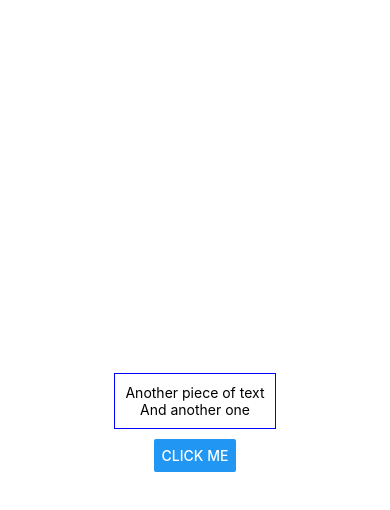
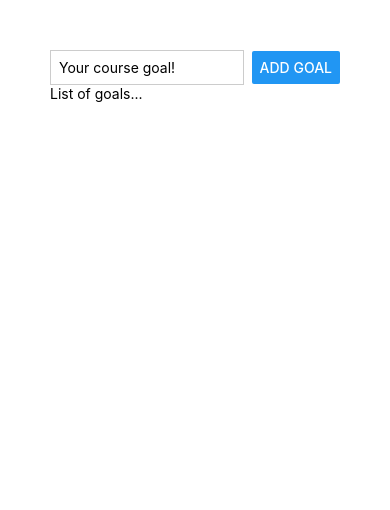
Before and after one commit to ErxrilOwl/RNCourse, a React Native app: screen / in a window 390 px wide. Shown: the top 510 px of the page. Built offline with nearby package versions, Linux system fonts and the light colour scheme.

Commit message:
feat: basic flexbox

```diff
--- a/App.js
+++ b/App.js
@@ -1,29 +1,34 @@
-import { StyleSheet, Text, View, Button } from 'react-native';
+import { StyleSheet, Text, View, TextInput, Button } from 'react-native';
 
 export default function App() {
   return (
-    <View style={styles.container}>
-      <View style={styles.section}>
-        <Text>Another piece of text</Text>
-        <Text>And another one</Text>
+    <View style={styles.appContainer}>
+      <View style={styles.inputContainer}>
+        <TextInput style={styles.textInput} placeholder='Your course goal!' />
+        <Button title='Add Goal' />
       </View>
-      <Button title="Click me" onPress={() => alert('Button clicked!')} />
+      <View>
+        <Text>List of goals...</Text>
+      </View>
     </View>
   );
 }
 
 const styles = StyleSheet.create({
-  container: {
+  appContainer: {
     flex: 1,
-    backgroundColor: '#fff',
-    alignItems: 'center',
-    justifyContent: 'center',
+    padding: 50,
   },
-  section: {
-    marginBottom: 10,
-    alignItems: 'center',
+  inputContainer: {
+    flexDirection: 'row',
+    justifyContent: 'space-between',
+    alignItems: 'center'
+  },
+  textInput: {
     borderWidth: 1,
-    borderColor: 'blue',
-    padding: 10
+    borderColor: '#cccccc',
+    width: '80%',
+    marginRight: 8,
+    padding: 8,
   }
 });
```
